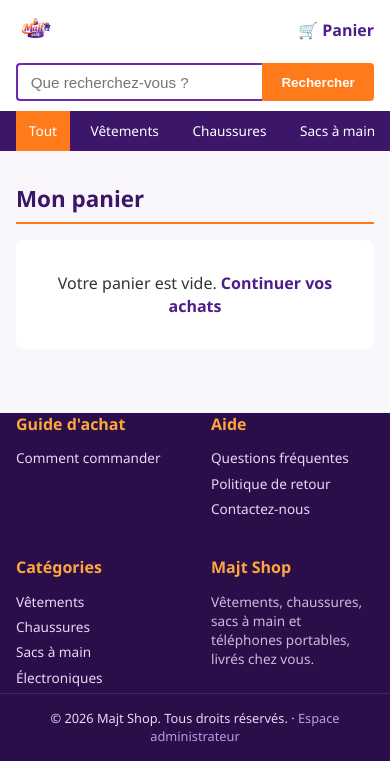
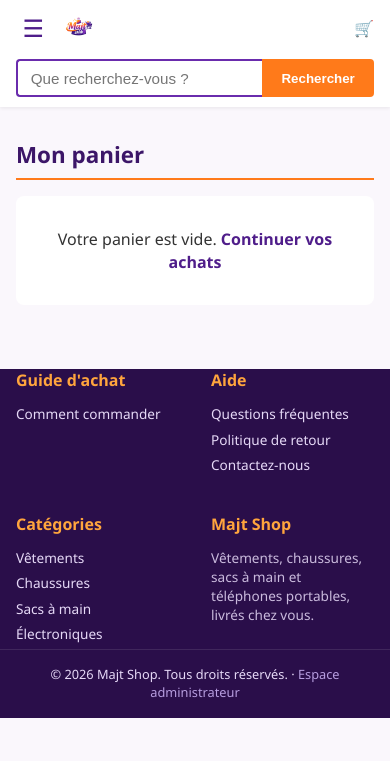
Before and after one commit to jeankamona-netizen/majit-shop, a Flask app: page /panier in a window 390 px wide. Shown: the top 761 px of the page. Run offline with Flask 3, Linux system fonts and the light colour scheme.

Commit message:
Navigation mobile : menu hamburger déroulant pour les catégories
- Sur mobile (<600px), la barre de catégories est remplacée par un
  bouton ☰ qui déroule le menu (au lieu du défilement horizontal).
- L'icône panier n'affiche plus le mot "Panier" sur mobile, seulement
  l'icône et le badge, pour gagner de la place.
- La bannière d'accueil n'est pas modifiée.

```diff
--- a/static/css/style.css
+++ b/static/css/style.css
@@ -53,6 +53,16 @@ a {
     align-items: center;
     gap: 1.5rem;
     padding: 0.6rem 1.5rem;
+}
+
+.menu-bouton {
+    display: none;
+    background: none;
+    border: none;
+    font-size: 1.5rem;
+    color: var(--violet-700);
+    cursor: pointer;
+    padding: 0.2rem 0.4rem;
 }
 
 .logo {
@@ -931,30 +941,54 @@ a {
         padding: 0.6rem 1rem;
     }
 
+    .menu-bouton {
+        display: block;
+        order: 1;
+    }
+
+    .logo {
+        order: 2;
+    }
+
     .logo img {
-        height: 42px;
+        height: 38px;
+    }
+
+    .panier {
+        order: 3;
+        margin-left: auto;
+    }
+
+    .panier-texte {
+        display: none;
     }
 
     .barre-recherche {
-        order: 3;
+        order: 4;
         max-width: 100%;
         flex-basis: 100%;
     }
 
-    .panier {
-        margin-left: auto;
+    .nav-categories {
+        max-height: 0;
+        overflow: hidden;
+        transition: max-height 0.25s ease;
+    }
+
+    .nav-categories.nav-ouverte {
+        max-height: 400px;
     }
 
     .nav-categories-inner {
-        overflow-x: auto;
-        white-space: nowrap;
-        -webkit-overflow-scrolling: touch;
+        flex-direction: column;
+        align-items: stretch;
+        padding: 0.3rem 1rem 0.6rem;
     }
 
     .nav-categories a {
-        display: inline-block;
-        padding: 0.65rem 0.8rem;
-        font-size: 0.85rem;
+        padding: 0.7rem 0;
+        border-bottom: 1px solid rgba(255, 255, 255, 0.15);
+        font-size: 0.9rem;
     }
 
     .grille-produits {
--- /dev/null
+++ b/static/js/nav.js
@@ -0,0 +1,17 @@
+(function () {
+    var bouton = document.getElementById("menu-bouton");
+    var nav = document.getElementById("nav-categories");
+    if (!bouton || !nav) return;
+
+    bouton.addEventListener("click", function () {
+        var ouvert = nav.classList.toggle("nav-ouverte");
+        bouton.setAttribute("aria-expanded", ouvert ? "true" : "false");
+    });
+
+    nav.querySelectorAll("a").forEach(function (lien) {
+        lien.addEventListener("click", function () {
+            nav.classList.remove("nav-ouverte");
+            bouton.setAttribute("aria-expanded", "false");
+        });
+    });
+})();
--- a/templates/base.html
+++ b/templates/base.html
@@ -10,6 +10,8 @@
     <div class="entete-fixe">
         <header class="entete">
             <div class="conteneur entete-inner">
+                <button type="button" class="menu-bouton" id="menu-bouton" aria-label="Ouvrir le menu des catégories" aria-expanded="false">☰</button>
+
                 <a href="{{ url_for('accueil') }}" class="logo">
                     <img src="{{ url_for('static', filename='images/logo.png') }}" alt="Majt Shop">
                 </a>
@@ -21,11 +23,11 @@
                     <button type="submit">Rechercher</button>
                 </form>
 
-                <a href="{{ url_for('panier') }}" class="panier">🛒 Panier{% if nombre_panier %} <span class="panier-badge">{{ nombre_panier }}</span>{% endif %}</a>
+                <a href="{{ url_for('panier') }}" class="panier">🛒 <span class="panier-texte">Panier</span>{% if nombre_panier %} <span class="panier-badge">{{ nombre_panier }}</span>{% endif %}</a>
             </div>
         </header>
 
-        <nav class="nav-categories">
+        <nav class="nav-categories" id="nav-categories">
             <div class="conteneur nav-categories-inner">
                 <a href="{{ url_for('accueil') }}" class="{{ 'actif' if not categorie_active else '' }}">Tout</a>
                 {% for slug, nom in categories.items() %}
@@ -74,5 +76,7 @@
             <a href="{{ url_for('admin_tableau_de_bord') if admin_connecte else url_for('admin_connexion') }}" class="lien-admin">Espace administrateur</a>
         </div>
     </footer>
+
+    <script src="{{ url_for('static', filename='js/nav.js') }}"></script>
 </body>
 </html>
```
